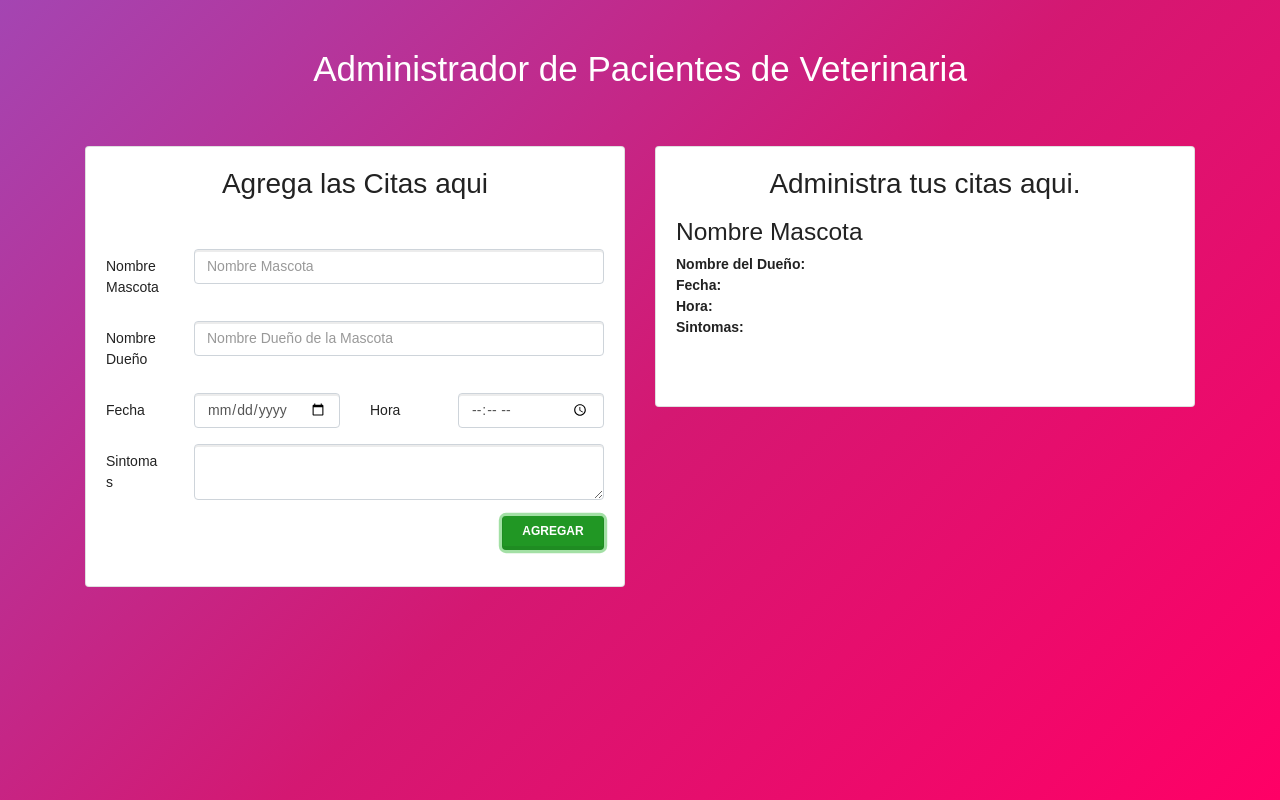
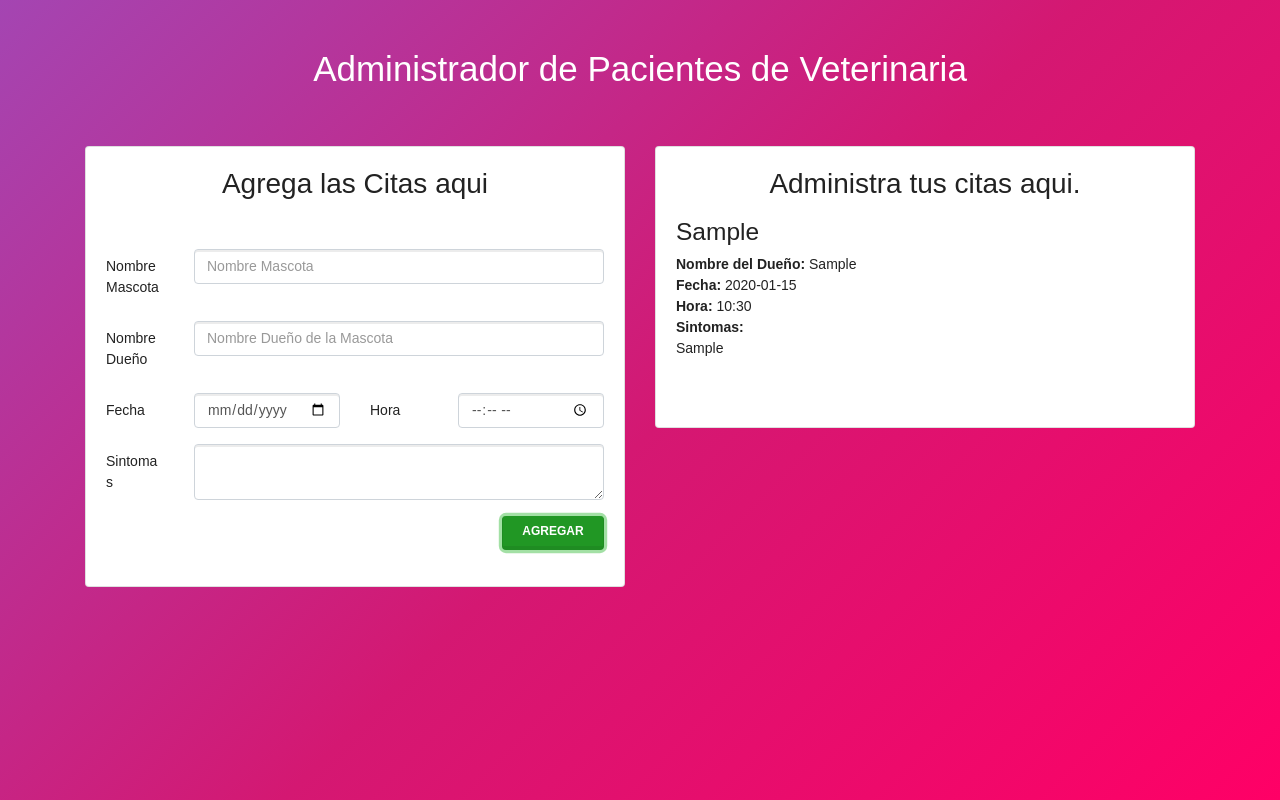
Before and after one commit to armandoltx/citas-react, a React (Create React App) app: page / in a window 1280 px wide. Both pictures are taken after typing "Sample", "Sample", "2020-01-15", "10:30", "Sample" into the empty fields and a click on the button "AGREGAR". Built offline with nearby package versions, Linux system fonts and the light colour scheme.

Commit message:
Pasando los states y props y mostrando la informacion de las citas

```diff
--- a/src/components/Cita.js
+++ b/src/components/Cita.js
@@ -2,15 +2,16 @@
 
 class Cita extends Component {
   render() {
+    const {fecha, hora, id, mascota, propietario, sintomas } = this.props.info;
     return (
       <div className="media mt-3">
         <div className="media-body">
-          <h3 className="mt-0">Nombre Mascota</h3>
-          <p className="card-text"><span>Nombre del Dueño: </span></p>
-          <p className="card-text"><span>Fecha: </span></p>
-          <p className="card-text"><span>Hora: </span></p>
+          <h3 className="mt-0">{mascota}</h3>
+          <p className="card-text"><span>Nombre del Dueño: </span>{propietario}</p>
+          <p className="card-text"><span>Fecha: </span>{fecha}</p>
+          <p className="card-text"><span>Hora: </span>{hora}</p>
           <p className="card-text"><span>Sintomas:</span></p>
-          <p className="card-text"></p>
+          <p className="card-text">{sintomas}</p>
         </div>
 
       </div>
--- a/src/components/ListaCitas.js
+++ b/src/components/ListaCitas.js
@@ -13,7 +13,14 @@
         <div className="card-body">
           <h2 card-title className="text-center card-title">{mensaje}</h2>
           <div className="lista-citas">
-            <Cita />
+            {Object.keys(this.props.citas).map((cita) => (
+              //console.log("key ", key),
+              //console.log(citas[key])
+              <Cita
+                key={cita}
+                info={this.props.citas[cita]}
+              />
+            ) ) }
           </div>
         </div>
       </div>
```
